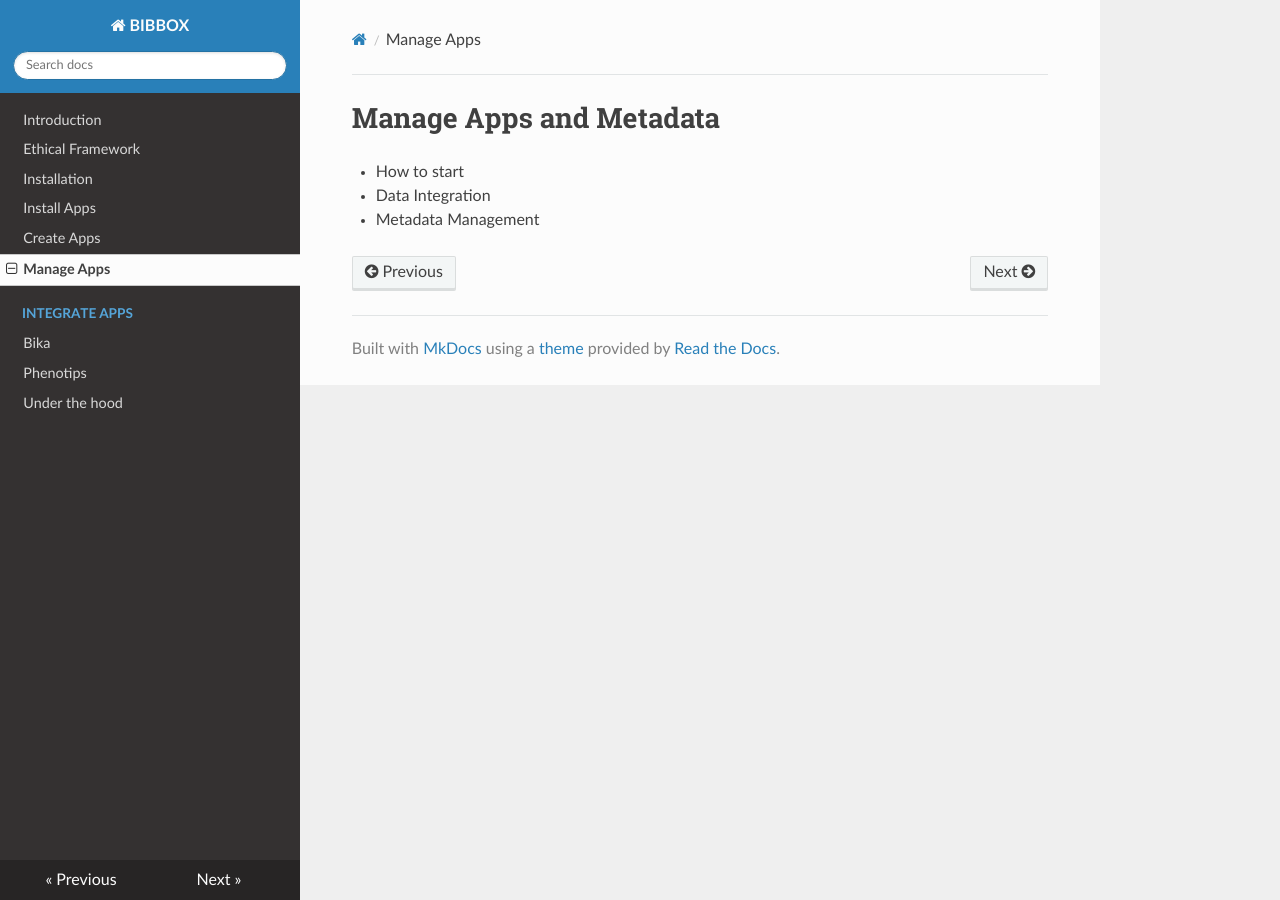
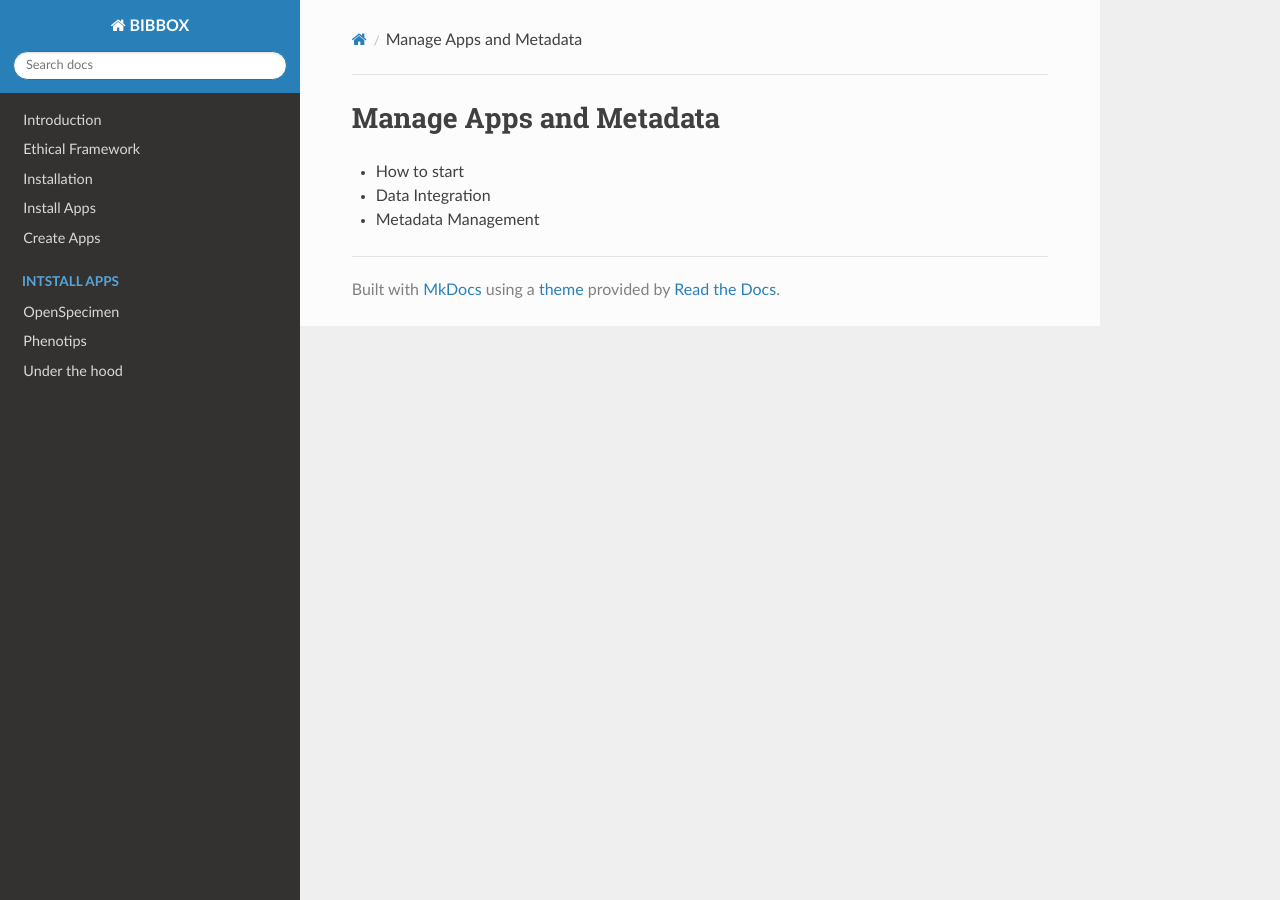
Before and after one commit to roxmer/bibbox-documentation, an MkDocs documentation site: the page built from docs/pi-curators-documentation.md, in a window 1280 px wide. Built offline with MkDocs 1.6.1, drawn with Linux system fonts in a browser that asks for light colours; nearby versions of some CDN libraries; old or Windows-style settings are respelled for this version of MkDocs.

Commit message:
update doc

```diff
--- a/mkdocs.yml
+++ b/mkdocs.yml
@@ -6,10 +6,9 @@ pages:
     - Installation: installation.md
     - Install Apps: admin-documentation.md
     - Create Apps: app-creators-manual.md
-    - Manage Apps: pi-curators-documentation.md
-    - Integrate Apps:
-        - Bika: apptutorials/bika.md
-        - Phenotips: apptutorials/phenotips.md
+    - Intstall Apps:
+        - OpenSpecimen: apptutorials/openspecimen/openspecimen.md
+        - Phenotips: apptutorials/phenotips/phenotips.md
     - Under the hood: technical.md
 
 theme: readthedocs
```
Also changed, not shown: docs/apptutorials/openspecimen/openspecimen.md (added, +23 -0 lines), docs/apptutorials/phenotips/INSTALL-APP.md (added, +31 -0 lines), docs/apptutorials/openspecimen/install-screen-final.jpg (added), docs/apptutorials/openspecimen/screen-1.png (added), docs/apptutorials/openspecimen/screen-2.png (added), docs/apptutorials/phenotips.md (deleted), docs/apptutorials/phenotips/install-screen-01.png (added), docs/apptutorials/phenotips/install-screen-02.png (added), docs/apptutorials/phenotips/install-screen-03.png (added), docs/apptutorials/phenotips/install-screen-04.png (added), docs/apptutorials/phenotips/install-screen-final.jpg (added), docs/apptutorials/phenotips/phenotips.md (added).
